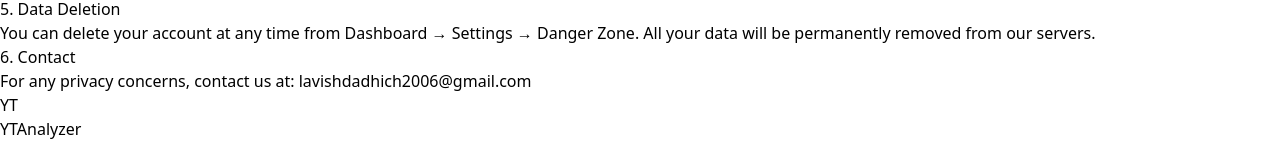
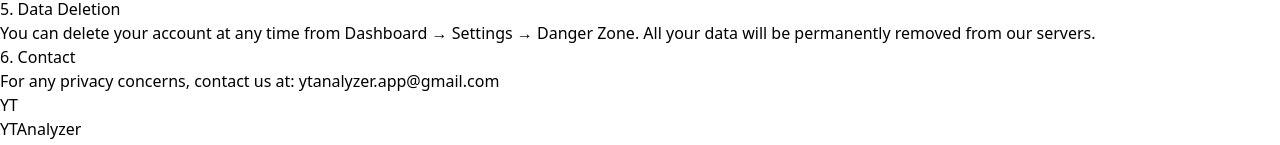
Before and after one commit to Lavish-Dadhich20/Youtube-analyzer, a React (Vite) app in the folder frontend/: page /privacy in a window 1280 px wide. Shown: the part 515-660 px from the top of the page. Built offline with nearby package versions, Linux system fonts and the light colour scheme; no server answers.

Commit message:
fix the privacy policy

```diff
--- a/frontend/src/pages/PrivacyPolicy.jsx
+++ b/frontend/src/pages/PrivacyPolicy.jsx
@@ -55,8 +55,8 @@ function PrivacyPolicy() {
           <h2 className="text-xl font-bold text-white mb-2">6. Contact</h2>
           <p>
             For any privacy concerns, contact us at:{" "}
-            <a href="mailto:lavishdadhich2006@gmail.com" className="text-red-500 hover:text-red-400">
-              lavishdadhich2006@gmail.com
+            <a href="mailto:ytanalyzer.app@gmail.com" className="text-red-500 hover:text-red-400">
+              ytanalyzer.app@gmail.com
             </a>
           </p>
         </section>
--- a/frontend/src/pages/TermsOfService.jsx
+++ b/frontend/src/pages/TermsOfService.jsx
@@ -70,8 +70,8 @@ function TermsOfService() {
           <h2 className="text-xl font-bold text-white mb-2">6. Contact</h2>
           <p>
             For questions about these terms:{" "}
-            <a href="mailto:lavishdadhich2006@gmail.com" className="text-red-500 hover:text-red-400">
-              lavishdadhich2006@gmail.com
+            <a href="mailto:ytanalyzer.app@gmail.com" className="text-red-500 hover:text-red-400">
+              ytanalyzer.app@gmail.com
             </a>
           </p>
         </section>
```
